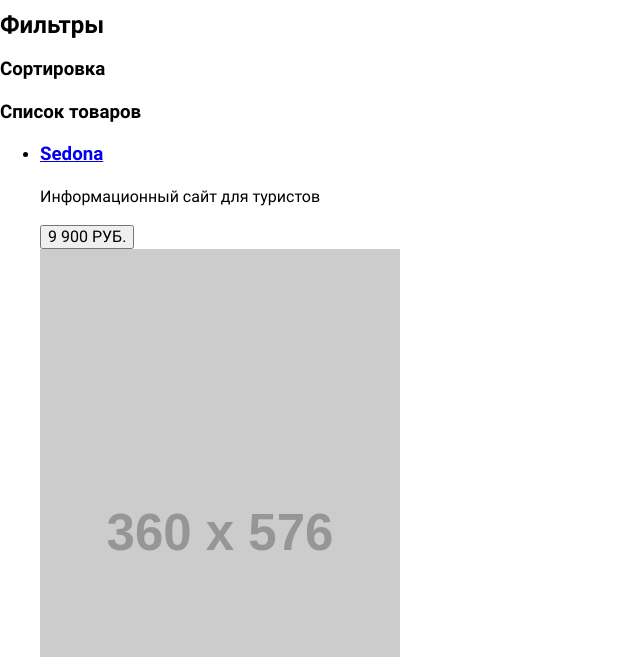
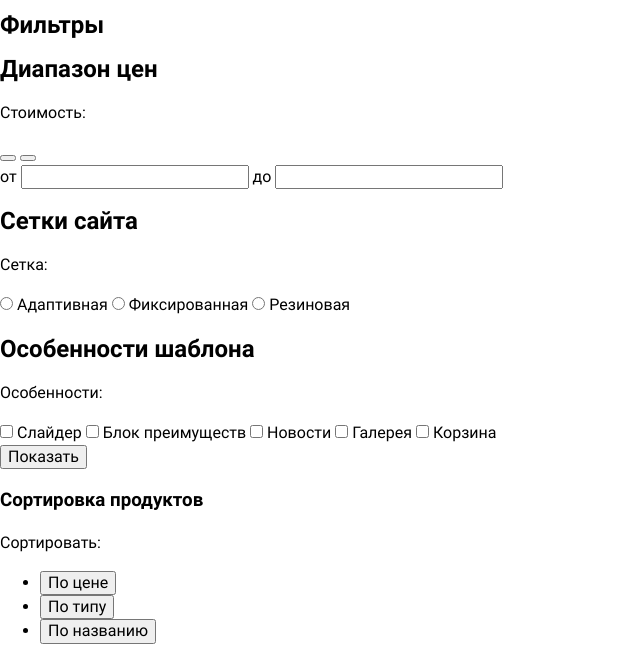
Before and after one commit to redhatered/1167787-nerds-26, a plain HTML site: page catalog.html in a window 1280 px wide. Shown: the part 278-935 px from the top of the page, without its empty margins (0-640 px from the left). Drawn offline with Linux system fonts and the light colour scheme; placeholder pictures from the web are drawn by us.

Commit message:
#2.4 slider and filters were added

```diff
--- a/catalog.html
+++ b/catalog.html
@@ -37,11 +37,71 @@
   <h1>Магазин готовых шаблонов</h1>
   <aside>
     <h2>Фильтры</h2>
-<!--  TODO: form  -->
+    <form method="get" action="/catalog.html">
+      <section>
+        <h2>Диапазон цен</h2>
+        <p>Стоимость:</p>
+        <div class="price-filter">
+          <div class="price-filter__range">
+            <div class="price-filter__progress"></div>
+            <button class="price-filter__min" type="button"></button>
+            <button class="price-filter__max" type="button"></button>
+          </div>
+        </div>
+        <label for="min">от</label>
+        <input id="min" type="number"/>
+        <label for="max">до</label>
+        <input id="max" type="number"/>
+      </section>
+      <section>
+        <h2>Сетки сайта</h2>
+        <p>Сетка:</p>
+        <input type="radio" id="radio1" name="grid" value="1">
+        <label for="radio1">Адаптивная</label>
+        <input type="radio" id="radio2" name="grid" value="2">
+        <label for="radio2">Фиксированная</label>
+        <input type="radio" id="radio3" name="grid" value="3">
+        <label for="radio3">Резиновая</label>
+      </section>
+      <section>
+        <h2>Особенности шаблона</h2>
+        <p>Особенности:</p>
+        <input type="checkbox" id="checkbox1" name="properties" value="1">
+        <label for="checkbox1">Слайдер</label>
+        <input type="checkbox" id="checkbox2" name="properties" value="2">
+        <label for="checkbox2">Блок преимуществ</label>
+        <input type="checkbox" id="checkbox3" name="properties" value="3">
+        <label for="checkbox3">Новости</label>
+        <input type="checkbox" id="checkbox4" name="properties" value="4">
+        <label for="checkbox4">Галерея</label>
+        <input type="checkbox" id="checkbox5" name="properties" value="5">
+        <label for="checkbox5">Корзина</label>
+      </section>
+      <input type="submit" value="Показать">
+    </form>
   </aside>
   <section>
-    <h3>Сортировка</h3>
-    <!--   TODO: Form   -->
+    <h3>Сортировка продуктов</h3>
+    <p>Сортировать:</p>
+    <ul>
+      <li>
+        <button type="button">По цене</button>
+      </li>
+      <li>
+        <button type="button">По типу</button>
+      </li>
+      <li>
+        <button type="button">По названию</button>
+      </li>
+    </ul>
+    <ul>
+      <li>
+        <button type="button">По убыванию</button>
+      </li>
+      <li>
+        <button type="button">По возростанию</button>
+      </li>
+    </ul>
   </section>
   <section>
     <h3>Список товаров</h3>
@@ -52,7 +112,7 @@
             <a href="#">Sedona</a>
           </h3>
           <p>Информационный сайт для туристов</p>
-          <button>9 900 РУБ.</button>
+          <button type="button">9 900 РУБ.</button>
         </div>
         <img src="https://via.placeholder.com/360x576" width="360" height="576" alt="Сайт для Sedona">
       </li>
@@ -62,7 +122,7 @@
             <a href="#">Pink App</a>
           </h3>
           <p>Продуктовый лендинг приложения для iOS и Android</p>
-          <button>9 900 РУБ.</button>
+          <button type="button">9 900 РУБ.</button>
         </div>
         <img src="https://via.placeholder.com/360x576" width="360" height="576" alt="Лендинг для Pink App">
       </li>
@@ -72,7 +132,7 @@
             <a href="#">Barbershop</a>
           </h3>
           <p>Сайт салона красоты. Для мужчин, да.</p>
-          <button>9 900 РУБ.</button>
+          <button type="button">9 900 РУБ.</button>
         </div>
         <img src="https://via.placeholder.com/360x576" width="360" height="576" alt="Сайт для Barbershop">
       </li>
@@ -82,7 +142,7 @@
             <a href="#">Mishka</a>
           </h3>
           <p>Интернет-магазин вязаных игрушек</p>
-          <button>9 900 РУБ.</button>
+          <button type="button">9 900 РУБ.</button>
         </div>
         <img src="https://via.placeholder.com/360x576" width="360" height="576" alt="Интернет-магазин для Mishka">
       </li>
@@ -92,7 +152,7 @@
             <a href="#">A Plus</a>
           </h3>
           <p>Лендинг курсов повышения квалификации</p>
-          <button>9 900 РУБ.</button>
+          <button type="button">9 900 РУБ.</button>
         </div>
         <img src="https://via.placeholder.com/360x576" width="360" height="576" alt="Лендинг для A Plus">
       </li>
@@ -102,7 +162,7 @@
             <a href="#">Кваст</a>
           </h3>
           <p>Промо-сайт производителя крафтового кваса</p>
-          <button>9 900 РУБ.</button>
+          <button type="button">9 900 РУБ.</button>
         </div>
         <img src="https://via.placeholder.com/360x576" width="360" height="576" alt="Промо-сайт для Кваст">
       </li>
```
Also changed, not shown: index.html (+34 -4 lines).
